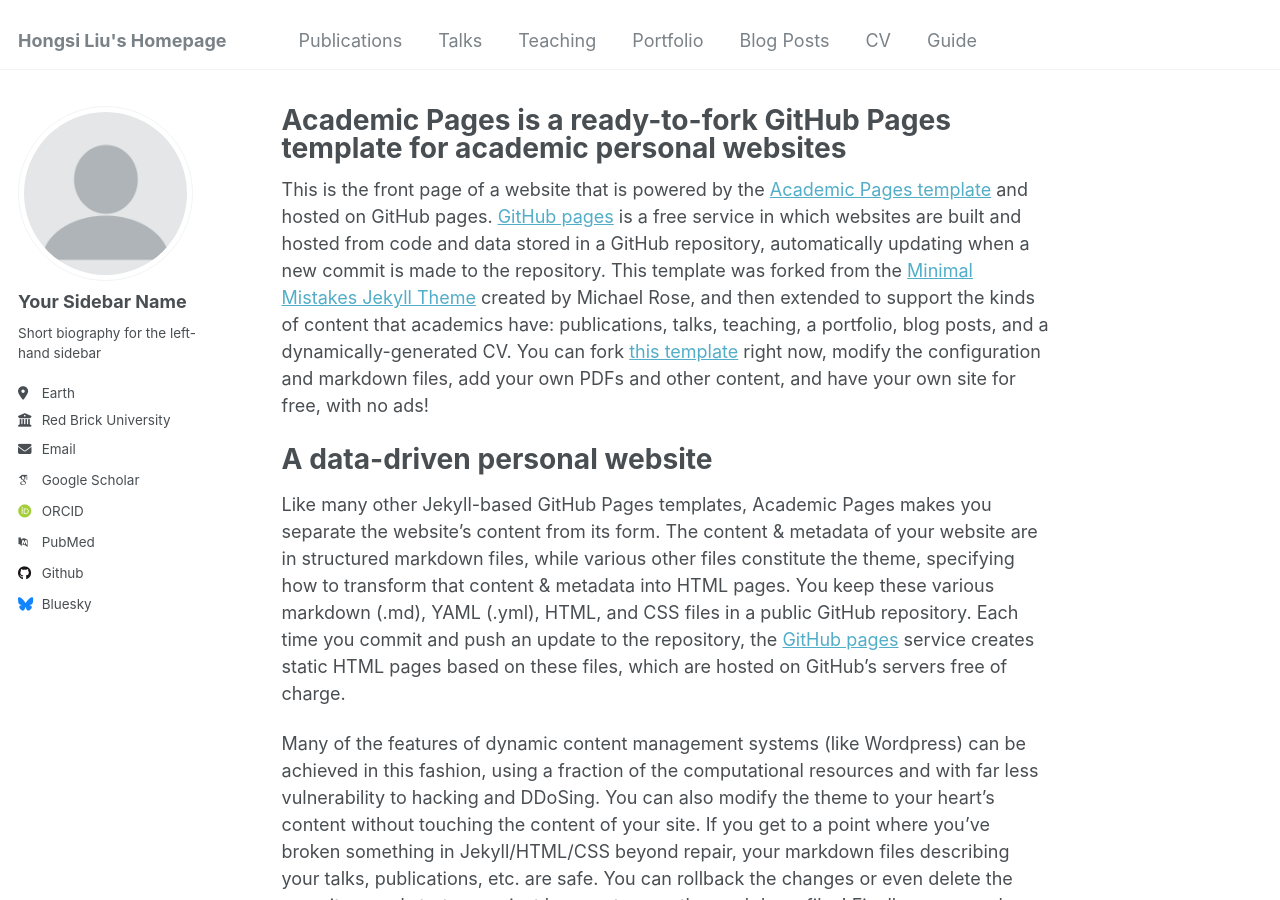
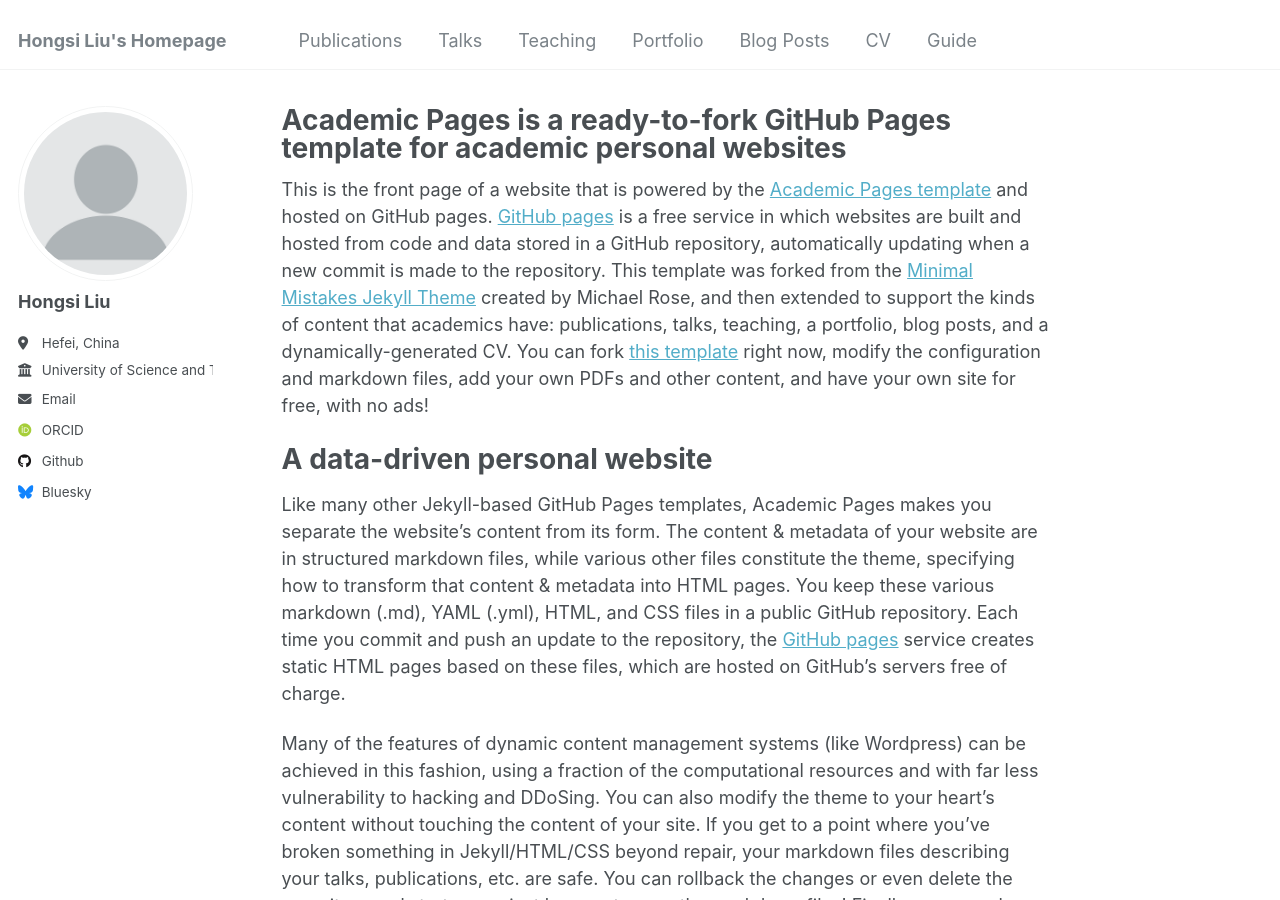
Before and after one commit to EricLiuhhh/ericliuhhh.github.io, a Jekyll site: the page built from _pages/about.md, in a window 1280 px wide and 900 px high. Built offline with Jekyll 4.4.1, drawn with Linux system fonts in a browser that asks for light colours; some web fonts are replaced.

Commit message:
Update _config.yml

```diff
--- a/_config.yml
+++ b/_config.yml
@@ -22,21 +22,21 @@
 author:
   # Biographic information
   avatar           : "profile.png"
-  name             : "Your Sidebar Name"
+  name             : "Hongsi Liu"
   pronouns         : # example: "she/her"
-  bio              : "Short biography for the left-hand sidebar"
-  location         : "Earth"
-  employer         : "Red Brick University"
+  bio              : ""
+  location         : "Hefei, China"
+  employer         : "University of Science and Technology of China & Eastern Institute of Technology"
   uri              : # URL
-  email            : "none@example.org"
+  email            : "liuhs3@mail.ustc.edu.cn"
 
   # Academic websites
   arxiv            : # URL - Update with the correct link to your profile
-  googlescholar    : "https://scholar.google.com/citations?user=PS_CX0AAAAAJ"
+  googlescholar    : # URL
   impactstory      : # URL
-  orcid            : "http://orcid.org/yourorcidurl"
+  orcid            : "https://orcid.org/0009-0007-0910-2299"
   semantic         : # URL
-  pubmed           : "https://www.ncbi.nlm.nih.gov/pubmed/?term=john+snow"
+  pubmed           : # URL
   researchgate     : # URL
   scopus           : # URL
 
@@ -44,7 +44,7 @@
   bitbucket        : # Username - Update with your username on the site
   codepen          : # Username
   dribbble         : # Username
-  github           : "academicpages"
+  github           : "EricLiuhhh"
   kaggle           : # Username
   stackoverflow    : # User number or user number and name (i.e., use "1" or "1/jeff-atwood")
 
```
